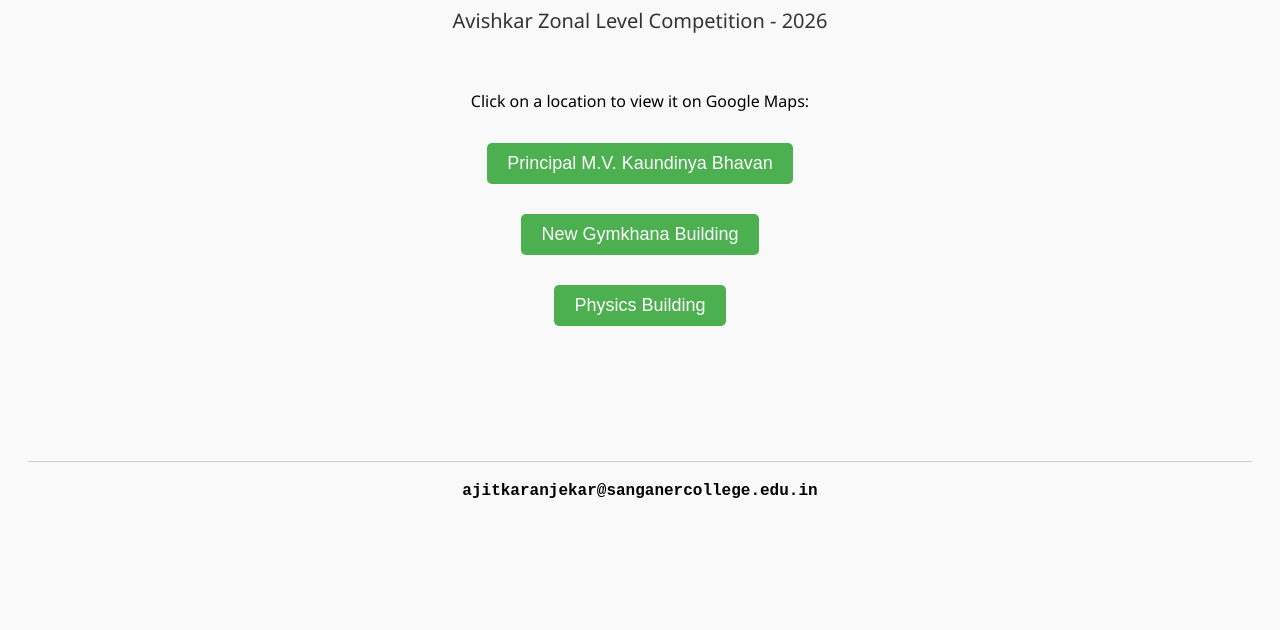
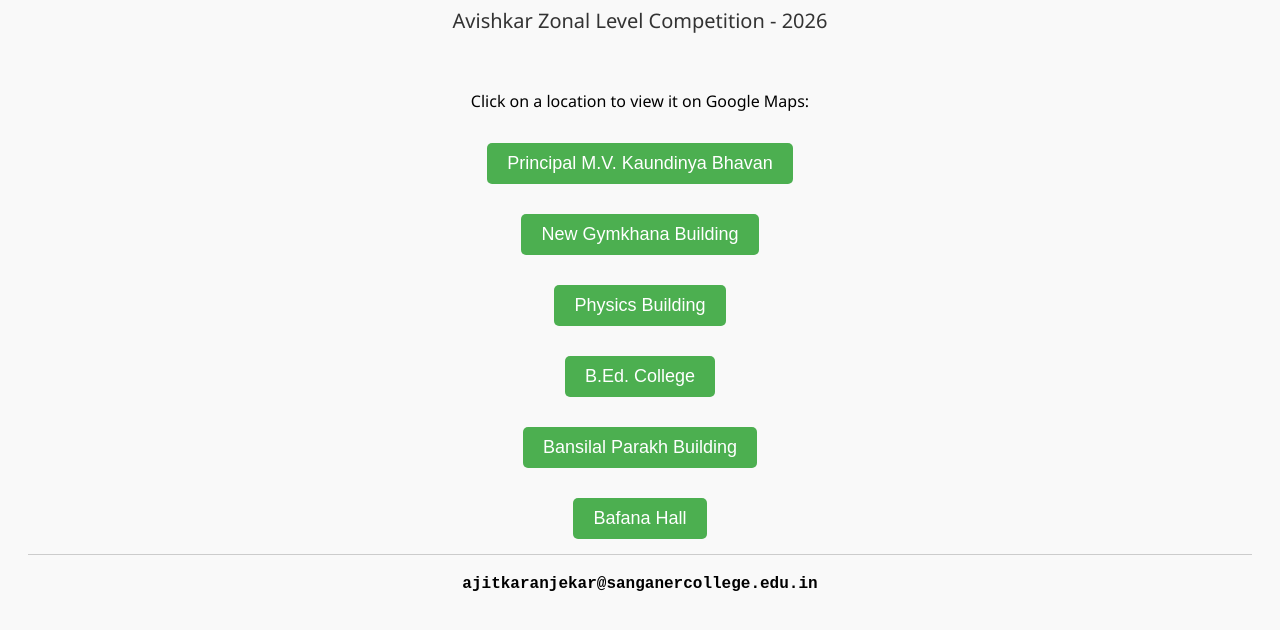
Before and after one commit to sangamnerqc/avishkar_sangamnercollege_venues, a plain HTML site: page index.html in a window 1280 px wide. Shown: the part 328-958 px from the top of the page. Before the commit the page ends 896 px from the top, so only its background shows below. Drawn offline with Linux system fonts and the light colour scheme.

Commit message:
index.html

```diff
--- a/index.html
+++ b/index.html
@@ -83,6 +83,9 @@
     <button class="location-button" onclick="window.open('https://maps.app.goo.gl/EfkvzYt35nNbdvqU9', '_blank')">Principal M.V. Kaundinya Bhavan </button>
     <button class="location-button" onclick="window.open('https://maps.app.goo.gl/dhUM8WoKUWyngWgPA', '_blank')">New Gymkhana Building </button>
     <button class="location-button" onclick="window.open('https://maps.app.goo.gl/2w2XcQQ86qdBnd2C9', '_blank')">Physics Building </button>
+     <button class="location-button" onclick="window.open('https://maps.app.goo.gl/U2sAAvGVjfTWSW6B6', '_blank')">B.Ed. College  </button>
+    <button class="location-button" onclick="window.open('https://maps.app.goo.gl/ECoSnGMh2tsADrDf6', '_blank')">Bansilal Parakh Building </button>
+    <button class="location-button" onclick="window.open('https://maps.app.goo.gl/ryGtTHoteNuBsqSD6', '_blank')">Bafana Hall </button>
 
     <footer>
          ajitkaranjekar@sanganercollege.edu.in
```
